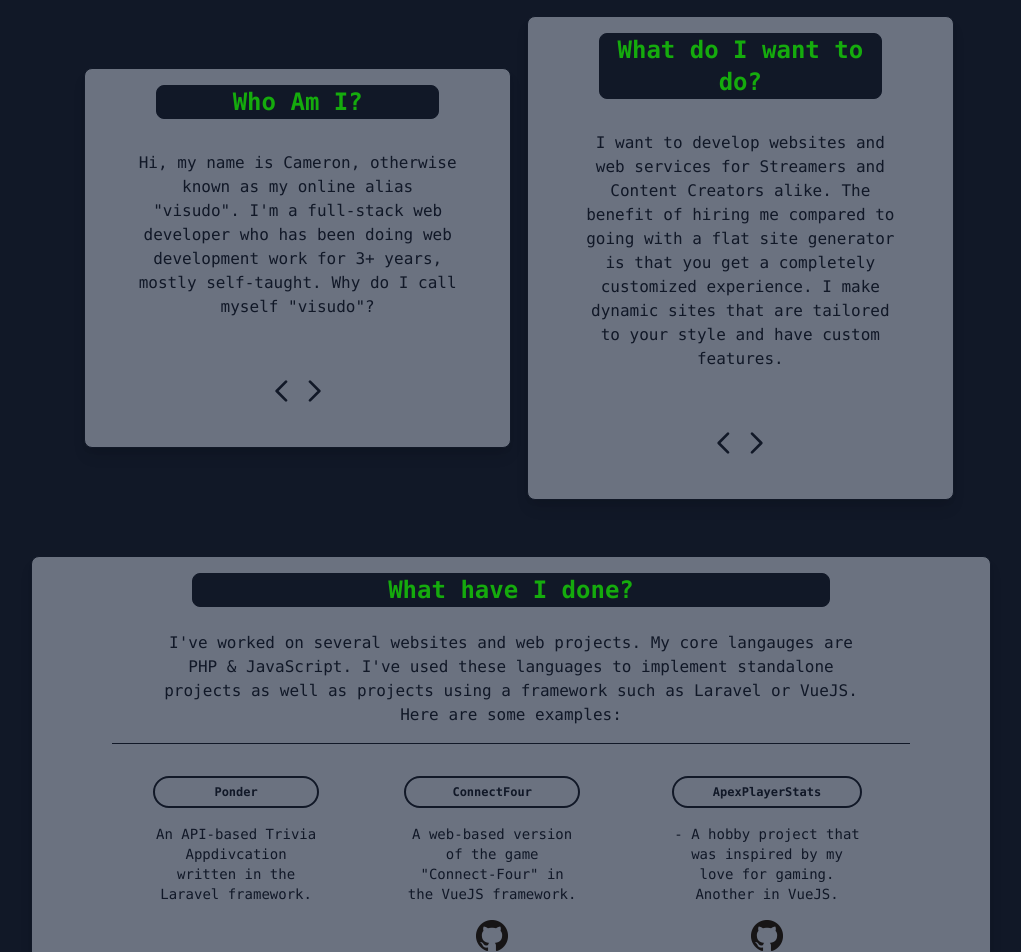
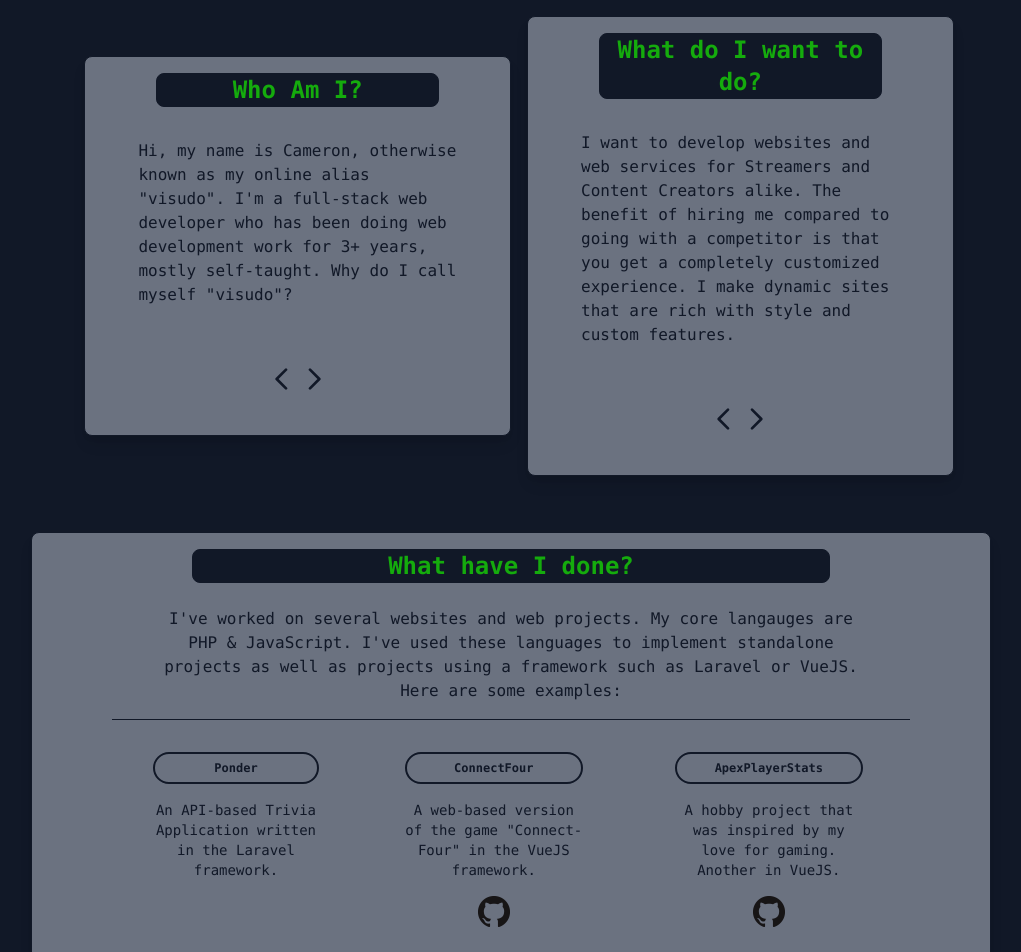
Before and after one commit to visudo20179C/portfolio, a Nuxt app: page / in a window 1280 px wide. Shown: the part 120-1072 px from the top of the page, without its empty margins (129-1150 px from the left). Built offline with nearby package versions, Linux system fonts and the light colour scheme.

Commit message:
verbiage updates

```diff
--- a/components/Main.vue
+++ b/components/Main.vue
@@ -7,11 +7,11 @@
 				</div>
 				<div class="mb-24 w-3/4 m-auto">
 					<transition name="fade" mode="out-in">
-						<div class="text-gray-900 text-center" v-if="!firstShow" key="0">
+						<div class="text-gray-900 text-left" v-if="!firstShow" key="0">
 							Hi, my name is Cameron, otherwise known as my online alias "visudo". I'm a full-stack web developer who has been doing web development work for 3+ years, mostly self-taught. Why do I call myself "visudo"?
 						</div>
-						<div class="text-gray-900 text-center" v-else-if="firstShow" key="1">
-							It's based upon the Linux command visudo. visudo locks the sudoers file against multiple simultaneous edits, provides basic sanity checks, and checks for parse errors. The sudoers file controls who can run commands as the root user of the OS. I thought it would look cool as an IGN.
+						<div class="text-gray-900 text-left" v-else-if="firstShow" key="1">
+							It's based upon the Linux command visudo. visudo locks the sudoers file against multiple simultaneous edits, provides basic sanity checks, and checks for parse errors. The sudoers file controls who can run commands as the root user of the OS.
 						</div>
 					</transition>
 				</div>
@@ -38,10 +38,10 @@
 				</div>
 				<div class="mt-8 mb-24 w-3/4 m-auto">
 					<transition name="fade" mode="out-in">
-						<div class="text-gray-900 text-center" v-if="!secondShow" key="0">
-							I want to develop websites and web services for Streamers and Content Creators alike. The benefit of hiring me compared to going with a flat site generator is that you get a completely customized experience. I make dynamic sites that are tailored to your style and have custom features.
+						<div class="text-gray-900 text-left" v-if="!secondShow" key="0">
+							I want to develop websites and web services for Streamers and Content Creators alike. The benefit of hiring me compared to going with a competitor is that you get a completely customized experience. I make dynamic sites that are rich with style and custom features.
 						</div>
-						<div class="text-gray-900 text-center" v-else-if="secondShow" key="1">
+						<div class="text-gray-900 text-left" v-else-if="secondShow" key="1">
 							I also have extensive knowledge using 3rd-party API's such as PayPal, Twitch, Discord, and more. This gives me the oppourtunity to add custom features to your website and interact with other services that you use that would otherwise be unavailable.
 						</div>
 					</transition>
@@ -73,9 +73,9 @@
 					I've worked on several websites and web projects. My core langauges are PHP &amp; JavaScript. I've used these languages to implement standalone projects as well as projects using a framework such as Laravel or VueJS. Here are some examples:
 				</div>
 				<div class="text-gray-900 text-left ml-2 w-5/6 ml-auto mr-auto text-sm mb-12 pt-8 flex flex-col justify-between sm:flex-row">
-					<div class="flex flex-col"><a href="https://staging.ponder-app.org/" target="_blank" class="w-2/3 ml-auto mr-auto text-gray-900 text-center text-xs sm:text-md border-2 rounded-full py-1.5 px-3 border-gray-900 text-md font-black hover:text-visudo-blue hover:border-visudo-blue transition duration-500 ease-in-out transform hover:-translate-y-1 hover:scale-60">Ponder</a><div class="w-2/3 m-auto mt-4 mb-4 text-center">An API-based Trivia Appdivcation written in the Laravel framework.</div></div>
+					<div class="flex flex-col"><a href="https://staging.ponder-app.org/" target="_blank" class="w-2/3 ml-auto mr-auto text-gray-900 text-center text-xs sm:text-md border-2 rounded-full py-1.5 px-3 border-gray-900 text-md font-black hover:text-visudo-blue hover:border-visudo-blue transition duration-500 ease-in-out transform hover:-translate-y-1 hover:scale-60">Ponder</a><div class="w-2/3 m-auto mt-4 mb-4 text-center">An API-based Trivia Application written in the Laravel framework.</div></div>
 					<div class="flex flex-col"><a href="https://connect-four.visudo.me/" target="_blank" class="w-2/3 ml-auto mr-auto text-gray-900 text-center text-xs sm:text-md border-2 rounded-full py-1.5 px-3 border-gray-900 text-md font-black hover:text-visudo-blue hover:border-visudo-blue transition duration-500 ease-in-out transform hover:-translate-y-1 hover:scale-60">ConnectFour</a><div class="w-2/3 m-auto mt-4 mb-4 text-center">A web-based version of the game "Connect-Four" in the VueJS framework.<a href="https://github.com/visudo20179C/connect-four" target="_blank"><img src="../static/GitHub-Mark-32px.png" class="m-auto mt-4"/></a></div></div>
-					<div class="flex flex-col"><a href="https://apex-stats.visudo.me/" target="_blank" class="w-2/3 ml-auto mr-auto text-gray-900 text-center text-xs sm:text-md border-2 rounded-full py-1.5 px-3 border-gray-900 text-md font-black hover:text-visudo-blue hover:border-visudo-blue transition duration-500 ease-in-out transform hover:-translate-y-1 hover:scale-60">ApexPlayerStats</a><div class="w-2/3 m-auto mt-4 text-center"> - A hobby project that was inspired by my love for gaming. Another in VueJS.<a href="https://github.com/visudo20179C/apex-player-stats" target="_blank"><img src="../static/GitHub-Mark-32px.png" class="m-auto mt-4"/></a></div></div>
+					<div class="flex flex-col"><a href="https://apex-stats.visudo.me/" target="_blank" class="w-2/3 ml-auto mr-auto text-gray-900 text-center text-xs sm:text-md border-2 rounded-full py-1.5 px-3 border-gray-900 text-md font-black hover:text-visudo-blue hover:border-visudo-blue transition duration-500 ease-in-out transform hover:-translate-y-1 hover:scale-60">ApexPlayerStats</a><div class="w-2/3 m-auto mt-4 text-center">A hobby project that was inspired by my love for gaming. Another in VueJS.<a href="https://github.com/visudo20179C/apex-player-stats" target="_blank"><img src="../static/GitHub-Mark-32px.png" class="m-auto mt-4"/></a></div></div>
 				</div>
 			</div>
 		</div>
```
